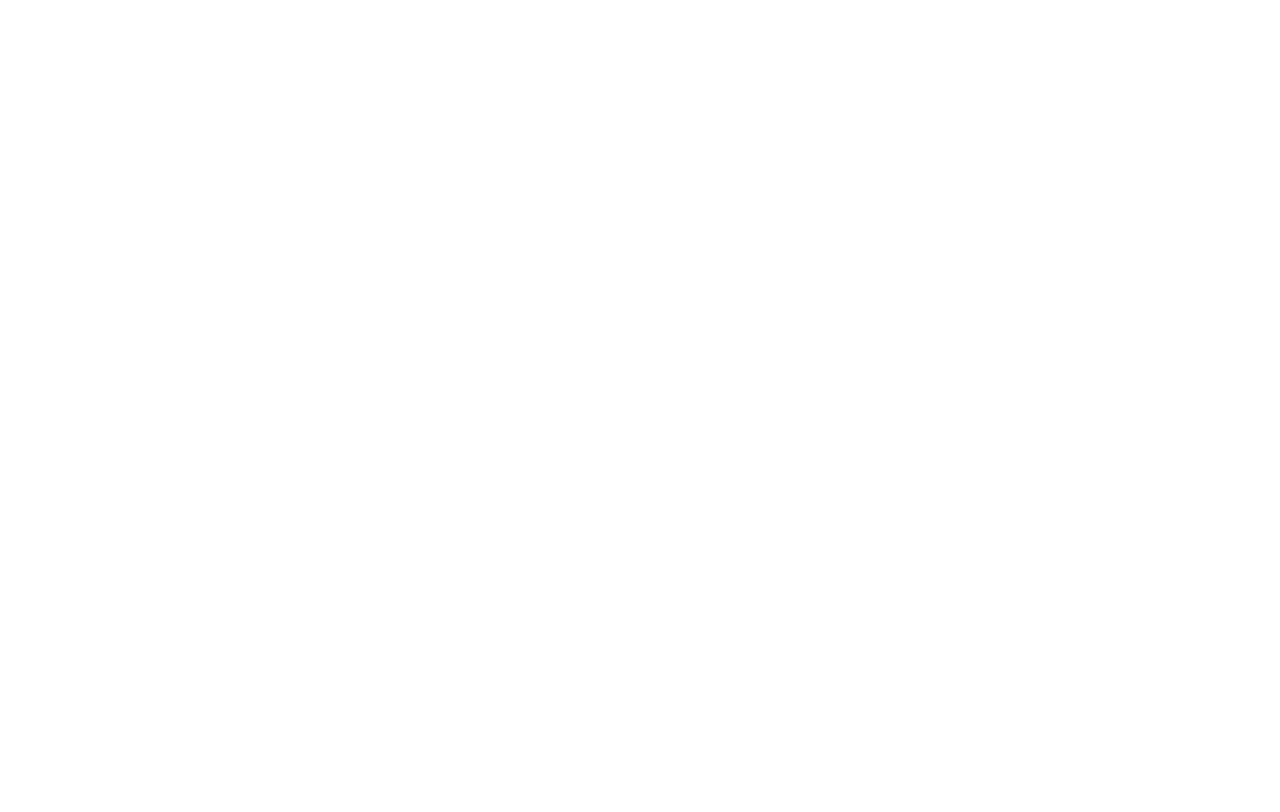
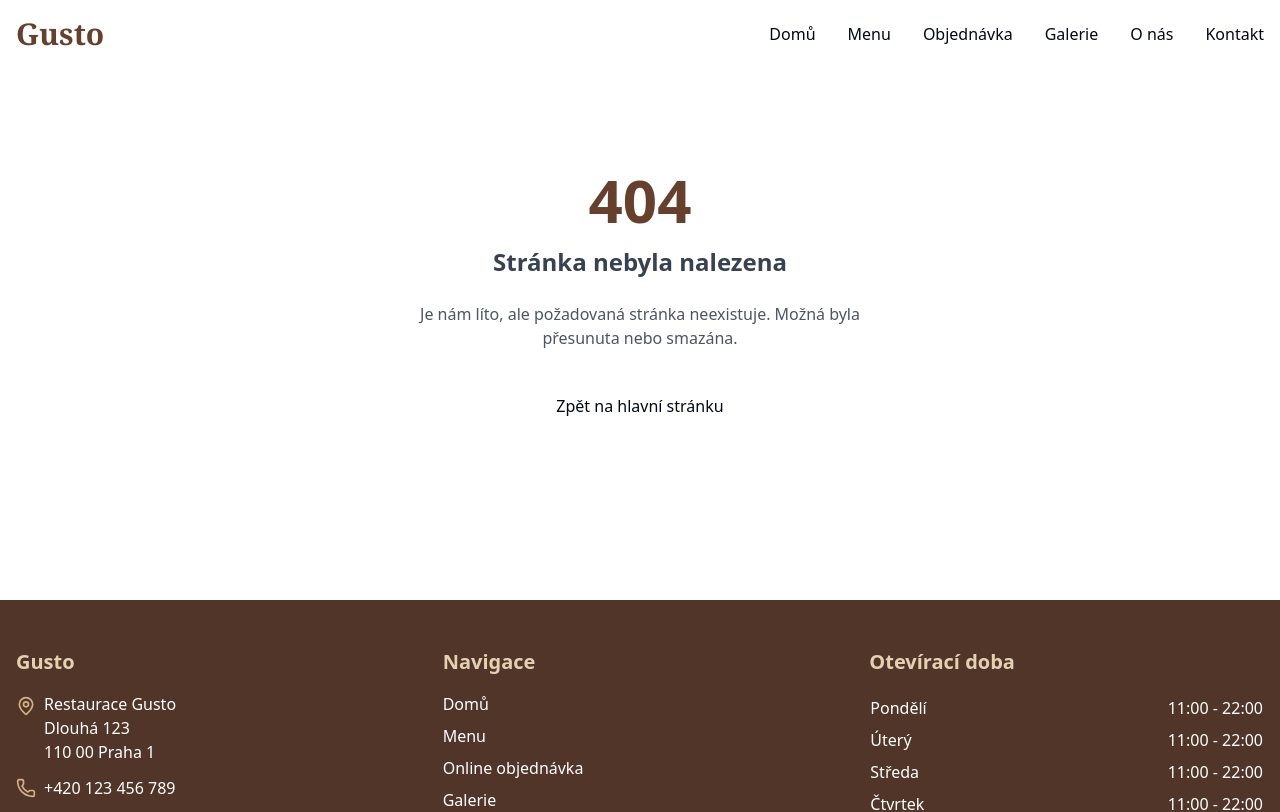
Before and after one commit to lbedv/gusto-restaurant, a React (Vite) app: page /gusto-restaurant/gallery in a window 1280 px wide. Shown: the top 812 px of the page. Built offline with nearby package versions, Linux system fonts and the light colour scheme.

Commit message:
Add NotFoundPage

```diff
--- a/src/pages/NotFound.tsx
+++ b/src/pages/NotFound.tsx
@@ -1,5 +1,38 @@
+import React, { useEffect } from 'react';
+import { Link, useLocation } from 'react-router-dom';
+import Layout from '../components/layout/Layout';
+
 const NotFoundPage = () => {
-    return <></>
+  const location = useLocation();
+
+  useEffect(() => {
+    console.error(
+      "404 Error: User attempted to access non-existent route:",
+      location.pathname
+    );
+  }, [location.pathname]);
+
+  return (
+    <Layout>
+      <div className="min-h-[calc(100vh-200px)] flex items-center justify-center py-12">
+        <div className="text-center">
+          <h1 className="text-6xl font-bold text-restaurant-800">404</h1>
+          <h2 className="text-2xl font-semibold text-gray-700 mt-4 mb-6">
+            Stránka nebyla nalezena
+          </h2>
+          <p className="text-gray-600 mb-8 max-w-md mx-auto">
+            Je nám líto, ale požadovaná stránka neexistuje. Možná byla přesunuta nebo smazána.
+          </p>
+          <Link
+            to="/"
+            className="inline-flex items-center px-6 py-3 rounded-lg btn-primary"
+          >
+            Zpět na hlavní stránku
+          </Link>
+        </div>
+      </div>
+    </Layout>
+  );
 };
 
 export default NotFoundPage;
```
